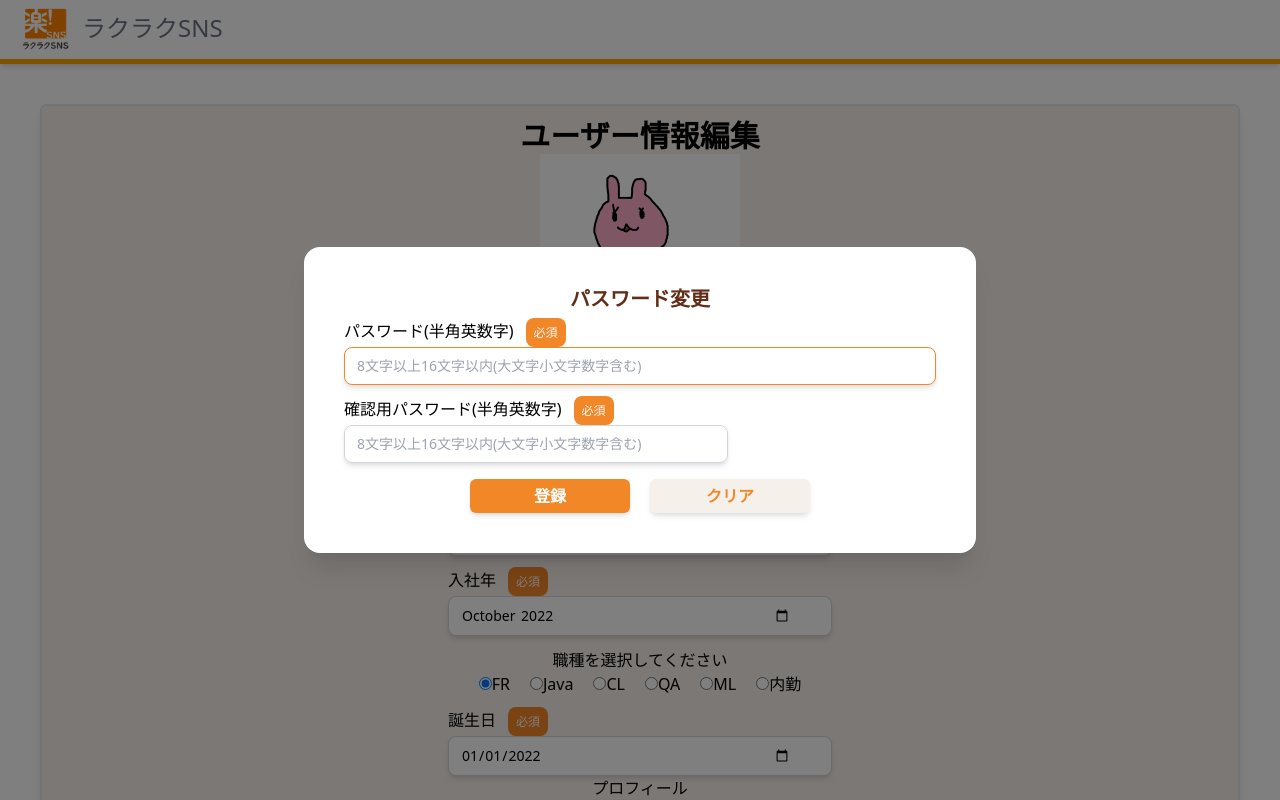
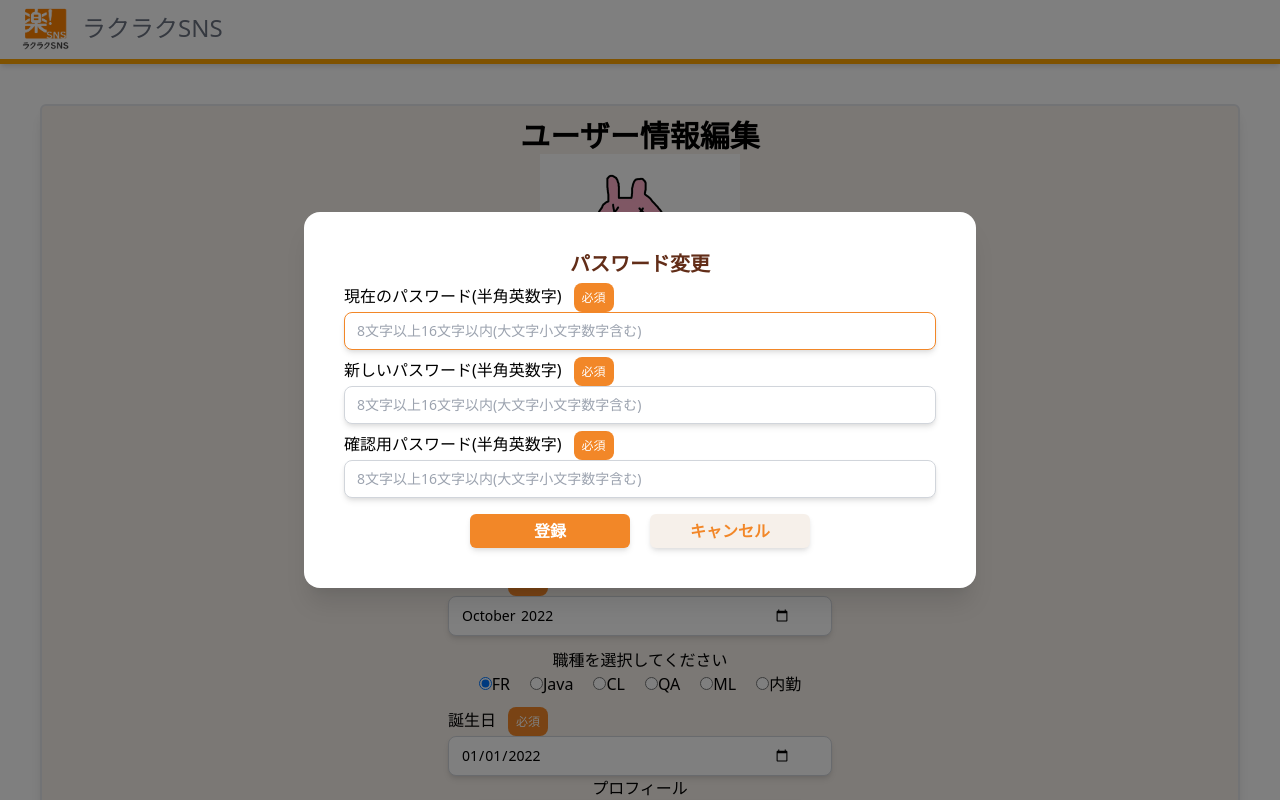
Before and after one commit to suzu1997/rakus-sns-app, a Next.js app: page /user/edit in a window 1280 px wide. Shown: the top 800 px of the page. Built offline with nearby package versions, Linux system fonts and the light colour scheme.

Commit message:
現在のパスワード入力欄追加

```diff
--- a/src/components/Modal/PasswordModal.tsx
+++ b/src/components/Modal/PasswordModal.tsx
@@ -15,8 +15,18 @@ type Props = {
 
 //バリデーションチェック
 const schema = yup.object().shape({
-  //パスワードのバリデーション
-  password: yup
+  //現在のパスワードのバリデーション
+  currentPassword: yup
+    .string()
+    .required("パスワードを入力してください")
+    .matches(
+      /^(?=.*[A-Z])(?=.*[a-z])(?=.*\d)[A-Za-z\d]+$/,
+      "アルファベット（大文字小文字混在）と数字とを組み合わせて入力してください",
+    )
+    .max(16, "16文字以内で入力してください")
+    .min(8, "8文字以上で入力してください"),
+  //新しいのパスワードのバリデーション
+  newPassword: yup
     .string()
     .required("パスワードを入力してください")
     .matches(
@@ -35,7 +45,10 @@ const schema = yup.object().shape({
     )
     .max(16, "16文字以内で入力してください")
     .min(8, "8文字以上で入力してください")
-    .oneOf([yup.ref("password"), null], "確認用パスワードが一致していません"),
+    .oneOf(
+      [yup.ref("newPassword"), null],
+      "確認用パスワードが一致していません",
+    ),
 });
 /**
  * パスワード変更のためのモーダルのコンポーネント.
@@ -60,7 +73,6 @@ export const PasswordModal: FC<Props> = memo((props) => {
    */
   // eslint-disable-next-line @typescript-eslint/no-explicit-any
   const onSubmit = (data: any) => {
-    console.log("発動");
     console.log(data);
     //更新完了でユーザ画面に戻る
     router.push("/user/1");
@@ -122,17 +134,27 @@ export const PasswordModal: FC<Props> = memo((props) => {
                 </Dialog.Title>
                 <div className="mt-2 text-center">
                   <TextInput
-                    label="パスワード(半角英数字)"
+                    label="現在のパスワード(半角英数字)"
                     type="password"
                     fullWidth={true}
                     required
-                    errorMessage={errors.password?.message}
+                    errorMessage={errors.currentPassword?.message}
                     placeholder="8文字以上16文字以内(大文字小文字数字含む)"
-                    registers={register("password")}
+                    registers={register("currentPassword")}
                   />
                 </div>
-                <div className="w-96 mt-3">
-                  {/* 確認用パスワードのテキストフォーム */}
+                <div className="mt-2 text-center">
+                  <TextInput
+                    label="新しいパスワード(半角英数字)"
+                    type="password"
+                    fullWidth={true}
+                    required
+                    errorMessage={errors.newPassword?.message}
+                    placeholder="8文字以上16文字以内(大文字小文字数字含む)"
+                    registers={register("newPassword")}
+                  />
+                </div>
+                <div className="mt-2 text-center">
                   <TextInput
                     label="確認用パスワード(半角英数字)"
                     type="password"
@@ -153,7 +175,7 @@ export const PasswordModal: FC<Props> = memo((props) => {
                     onClick={handleSubmit(onSubmit)}
                   />
                   <Button
-                    label="クリア"
+                    label="キャンセル"
                     backgroundColor="#f6f0ea"
                     color="#f28728"
                     size="md"
```
